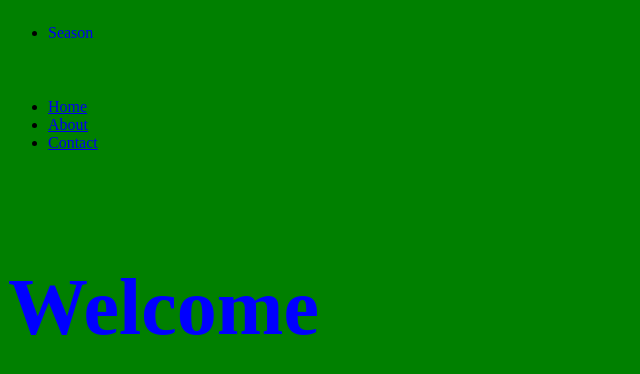
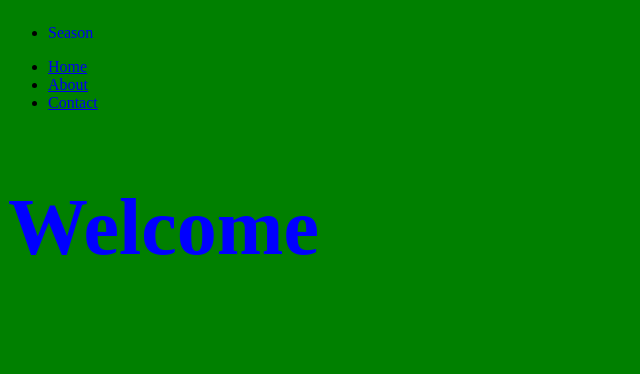
Before and after one commit to Nickster-fed/rainydays, a plain HTML site: page index.html in a window 1280 px wide. Shown: the whole page, without its empty margins (0-640 px from the left). Drawn offline with Linux system fonts and the light colour scheme.

Commit message:
Update styles.css

```diff
--- a/css/styles.css
+++ b/css/styles.css
@@ -31,7 +31,7 @@ nav .navleft {
     padding: 0px;
 }
 
-nav .navright {
+nav ul .navright {
     text-decoration: none;
     padding: 40px;
 }
```
